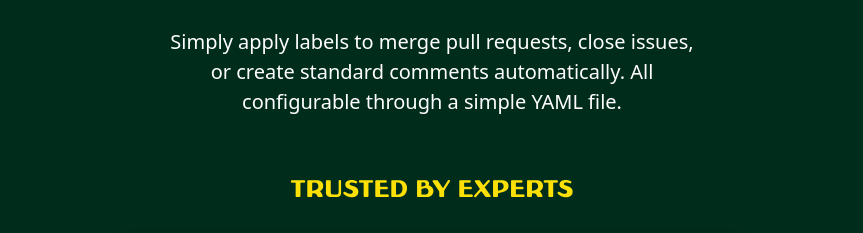
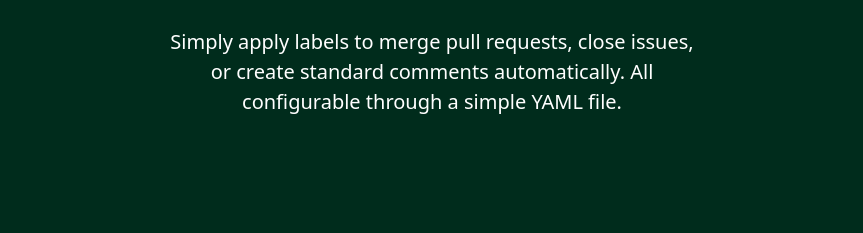
Before and after one commit to reporanger/ranger, a website: page site/index.html in a window 1280 px wide. Shown: the part 1639-1872 px from the top of the page, without its empty margins (208-1071 px from the left). Drawn offline with Linux system fonts and the light colour scheme.

Commit message:
remove trusted by section for now

```diff
--- a/site/index.html
+++ b/site/index.html
@@ -155,7 +155,7 @@
 
       <p></p>
 
-      <h3>Trusted By Experts</h3>
+      <!-- TODO <h3>Trusted By Experts</h3>
       <div class="row image-row">
         <a href="https://github.com/emotion-js/emotion" target="_blank" rel="noreferrer noopener">
           <img src="/assets/users/emotion.png" alt="Emotion JS" height="95px" />
@@ -171,7 +171,7 @@
         <a href="https://github.com/explosion" target="_blank" rel="noreferrer noopener">
           <img src="/assets/users/explosion.png" alt="Explosion.ai" height="100px" />
         </a>
-      </div>
+      </div> -->
     </section>
 
     <section id="features">
```
